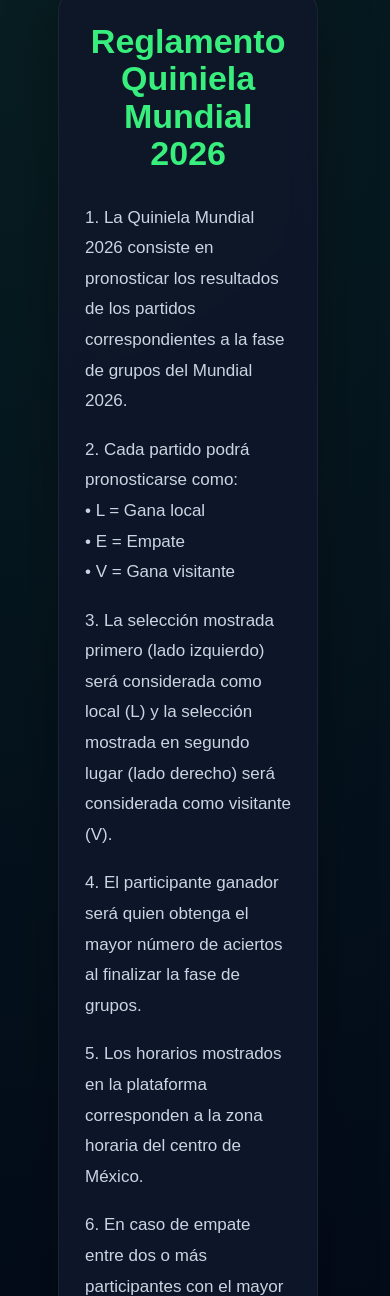
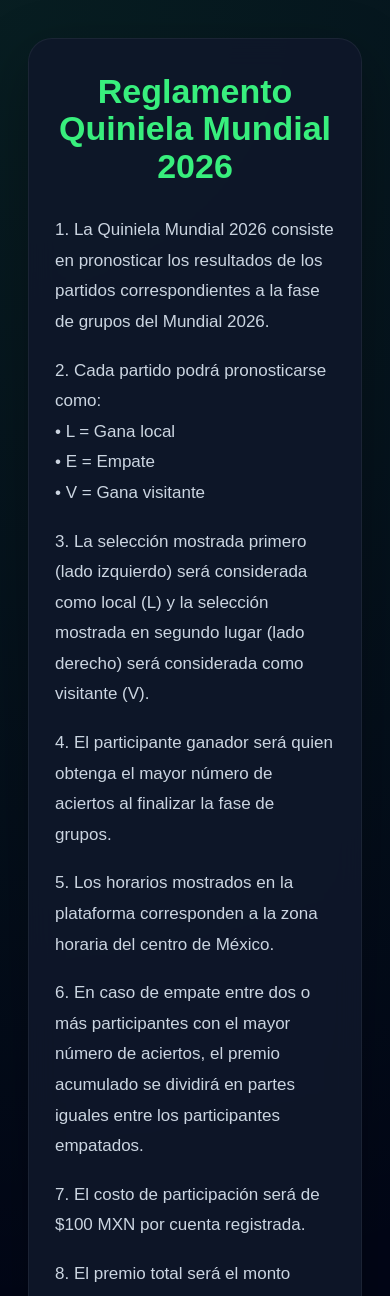
Before and after one commit to Darkial11/quiniela, a Django app: page /reglamento/ in a window 390 px wide. Shown: the top 1296 px of the page. Run offline with Django 5.2, Linux system fonts and the light colour scheme.

Commit message:
Sistema reglamento

```diff
--- a/quiniela/static/css/auth.css
+++ b/quiniela/static/css/auth.css
@@ -291,3 +291,53 @@
     }
 
 }
+
+.reglamento-layout{
+
+    width:100%;
+
+    min-height:100vh;
+
+    display:flex;
+
+    justify-content:center;
+
+    align-items:flex-start;
+
+    padding:40px 16px;
+
+}
+
+
+
+.regulamento-card{
+
+    width:100%;
+
+    max-width:1200px;
+
+}
+
+
+
+@media (max-width:768px){
+
+    .reglamento-layout{
+
+        padding:20px 10px;
+
+    }
+
+
+
+    .regulamento-card{
+
+        width:100%;
+
+        padding:24px 18px;
+
+        border-radius:24px;
+
+    }
+
+}
--- a/usuarios/templates/usuarios/reglamento.html
+++ b/usuarios/templates/usuarios/reglamento.html
@@ -2,7 +2,7 @@
 
 {% block content %}
 
-<div class="auth-layout">
+<div class="reglamento-layout">
 
     <div class="auth-card regulamento-card">
 
```
